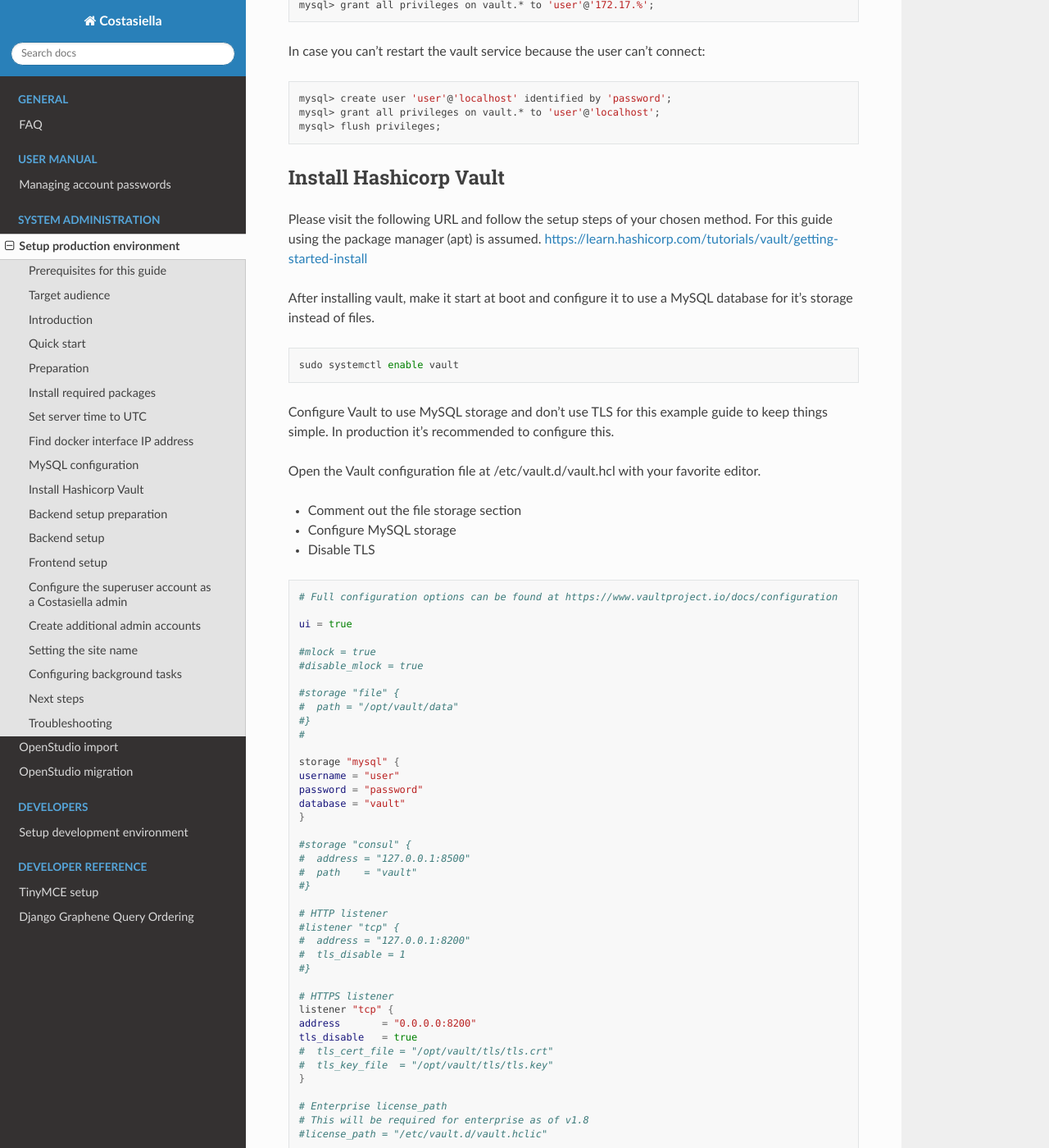
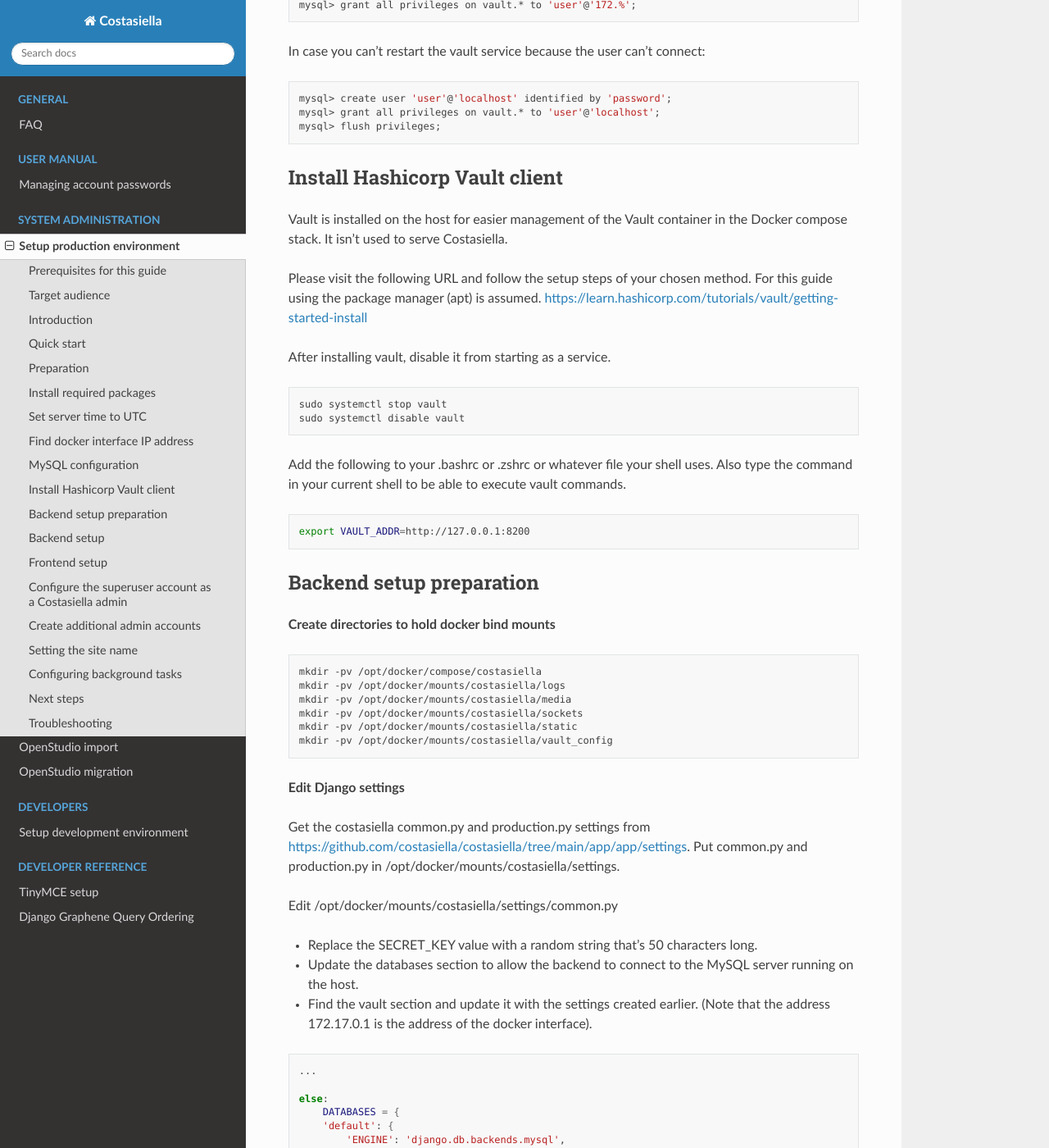
Before and after one commit to costasiella/costasiella_docs, a Sphinx documentation site: the page built from source/sysadmin/setup_production_environment.rst, in a window 1280 px wide and 1400 px high, scrolled down 3200 px. Shown: the whole window at 82% size. Built offline with Sphinx 7.4.7 and the Read the Docs theme 2.0.0, drawn with Linux system fonts in a browser that asks for light colours; some of the changed text lies outside the part shown.

Commit message:
Update docs for costasiella 2022.05

```diff
--- a/source/sysadmin/setup_production_environment.rst
+++ b/source/sysadmin/setup_production_environment.rst
@@ -58,8 +58,8 @@
 In case you're looking to evaluate Costasiella, the guide on setting up a local development environment might be a bit quicker.
 However, never use that setup on a production system. It's not secure enough, doesn't scale well when it comes to performance and will be hard to maintain.
 
-For a production system, there are just a number some components that need to be installed and configured to get Costasiella up and running.
-No way around it unfortunately.
+For a production system, there are a number of components that need to be installed and configured to get Costasiella up and running.
+No way around it.
 
 Preparation
 --------------
@@ -152,22 +152,86 @@
     mysql> flush privileges;
 
 
-Install Hashicorp Vault
--------------------------
+Install Hashicorp Vault client
+-------------------------------
+
+Vault is installed on the host for easier management of the Vault container in the Docker compose stack. It isn't used to serve Costasiella.
 
 Please visit the following URL and follow the setup steps of your chosen method. For this guide using the package manager (apt) is assumed.
 https://learn.hashicorp.com/tutorials/vault/getting-started-install
 
-After installing vault, make it start at boot and configure it to use a MySQL database for it's storage instead of files.
+After installing vault, disable it from starting as a service.
 
 .. code-block:: bash
 
-    sudo systemctl enable vault
+    sudo systemctl stop vault
+    sudo systemctl disable vault
+
+Add the following to your .bashrc or .zshrc or whatever file your shell uses.
+Also type the command in your current shell to be able to execute vault commands.
+
+.. code-block:: bash
+
+    export VAULT_ADDR=http://127.0.0.1:8200
+
+
+Backend setup preparation
+-------------------------
+
+**Create directories to hold docker bind mounts**
+
+.. code-block:: bash
+
+    mkdir -pv /opt/docker/compose/costasiella
+    mkdir -pv /opt/docker/mounts/costasiella/logs
+    mkdir -pv /opt/docker/mounts/costasiella/media
+    mkdir -pv /opt/docker/mounts/costasiella/sockets
+    mkdir -pv /opt/docker/mounts/costasiella/static
+    mkdir -pv /opt/docker/mounts/costasiella/vault_config
+
+**Edit Django settings**
+
+Get the costasiella common.py and production.py settings from https://github.com/costasiella/costasiella/tree/main/app/app/settings.
+Put common.py and production.py in /opt/docker/mounts/costasiella/settings.
+
+Edit /opt/docker/mounts/costasiella/settings/common.py
+
+- Replace the SECRET_KEY value with a random string that's 50 characters long.
+- Update the databases section to allow the backend to connect to the MySQL server running on the host.
+- Find the vault section and update it with the settings created earlier. (Note that the address 172.17.0.1 is the address of the docker interface).
+
+.. code-block:: bash
+
+    ...
+
+    else:
+        DATABASES = {
+        'default': {
+            'ENGINE': 'django.db.backends.mysql',
+            'NAME': 'costasiella',
+            'USER': 'user',
+            'PASSWORD': 'password',
+            'HOST': '172.17.0.1',
+            'PORT': 3306
+        }
+    }
+
+    ...
+
+    RECAPTCHA_PUBLIC_KEY = '<Your site key here>'
+    RECAPTCHA_PRIVATE_KEY = '<Your secret key here>'
+
+    ...
+
+Save the settings file
+
+**Create Vault configuration file**
 
 Configure Vault to use MySQL storage and don't use TLS for this example guide to keep things simple.
 In production it's recommended to configure this.
 
-Open the Vault configuration file at /etc/vault.d/vault.hcl with your favorite editor.
+Copy /etc/vault.d/vault.hcl to /opt/docker/mounts/costasiella/vault_config/vault.hcl
+Then edit the vault.hcl in /opt/docker/mounts/costasiella/vault_config
 
 - Comment out the file storage section
 - Configure MySQL storage
@@ -180,7 +244,7 @@
     ui = true
 
     #mlock = true
-    #disable_mlock = true
+    disable_mlock = true
 
     #storage "file" {
     #  path = "/opt/vault/data"
@@ -232,19 +297,21 @@
 
 Restart the vault service to reload the configuration file.
 
-Add the following to your .bashrc or .zshrc or whatever file your shell uses.
-Also type the command in your current shell to be able to execute vault commands.
+**Fetch the Docker compose & costasiella env files from GitHub**
+
+Get the docker-compose.yml and costasiella.env file from https://github.com/costasiella/costasiella and put them in /opt/docker/compose/costasiella.
+Then start the costasiella containers. At this point Vault will be unconfigured and Costasiella won't be functional yet. The next step is configuring Vault.
 
 .. code-block:: bash
 
-    export VAULT_ADDR=http://127.0.0.1:8200
-
+    cd /opt/docker/compose/costasiella
+    docker compose up
 
 **Perform initial setup for Vault**
 
 Create an SSH tunnel to map port 8200 on your Costasiella server to port 8200 on your device.
-Port 8200 should not be reachable on the server from the word wide web, please firewall it.
-Or a cleaner approach is to create multiple listeners. One for localhost and one for the docker interface.
+Port 8200 should not be reachable on the server from the word wide web, please make sure to firewall it.
+Alternatively a cleaner approach is to create multiple listeners. One for localhost and one for the docker interface.
 Have a look here at the Vault docs for more info:
 https://www.vaultproject.io/docs/configuration/listener/tcp
 
@@ -325,75 +392,9 @@
 
 Don't forget to regularly renew your token to ensure Costasiella doesn't lose access to Vault.
 
-Backend setup preparation
--------------------------
+**Set token in costsasielle env file**
 
-**Create directories to hold docker bind mounts**
-
-.. code-block:: bash
-
-    mkdir -pv /opt/docker/mounts/costasiella/logs
-    mkdir -pv /opt/docker/mounts/costasiella/media
-    mkdir -pv /opt/docker/mounts/costasiella/sockets
-    mkdir -pv /opt/docker/mounts/costasiella/static
-
-**Fetch backend code from GitHub**
-
-The settings directory is copied to a separate bind mount point so it can persist after an update.
-
-.. code-block:: bash
-
-    cd /opt/docker/mounts/costasiella
-    git clone https://github.com/costasiella/costasiella.git
-    cp -prv /opt/docker/mounts/costasiella/costasiella/app/app/settings /opt/docker/mounts/costasiella/settings
-
-**Edit Django settings**
-
-Edit /opt/docker/mounts/costasiella/settings/common.py
-
-- Replace the SECRET_KEY value with a random string that's 50 characters long.
-- Update the databases section to allow the backend to connect to the MySQL server running on the host.
-- Find the vault section and update it with the settings created earlier. (Note that the address 172.17.0.1 is the address of the docker interface).
-
-.. code-block:: bash
-
-    ...
-
-    else:
-        DATABASES = {
-        'default': {
-            'ENGINE': 'django.db.backends.mysql',
-            'NAME': 'costasiella',
-            'USER': 'user',
-            'PASSWORD': 'password',
-            'HOST': '172.17.0.1',
-            'PORT': 3306
-        }
-    }
-
-    ...
-
-    RECAPTCHA_PUBLIC_KEY = '<Your site key here>'
-    RECAPTCHA_PRIVATE_KEY = '<Your secret key here>'
-
-    ...
-
-Save the settings file
-
-**Configure docker-compose**
-
-Edit /opt/docker/mounts/costasiella/costasiella/docker-compose.yml and set the Vault environment variables.
-
-.. code-block:: bash
-
-    ...
-
-      - VAULT_URL=http://172.17.0.1:8200
-      - VAULT_TOKEN=<The Vault token generated earlier>
-      - VAULT_TRANSIT_KEY=costasiella
-
-    ...
-
+Edit /opt/docker/compose/costasiella/costasiella.env and add the token that was created in the previous step.
 
 **Configure email**
 
@@ -425,12 +426,13 @@
 
 **Starting containers**
 
-Now it's time to spin up the containers holding the backend code.
+Now it's time to restart the containers holding the backend code to make them aware of the config changes made in the previous steps.
 To do this, we're going into the folder holding the code and use docker-compose to bring the environment online.
 
 .. code-block:: bash
 
-    cd /opt/docker/mounts/costasiella/costasiella
+    cd /opt/docker/compose/costasiella
+    sudo docker-compose stop
     sudo docker-compose up
 
 **Getting the environment ready**
@@ -626,7 +628,7 @@
 
 Resultion: Ensure the backend container can connect to the database and restart it.
 
-**Fixtures don;t load with error: Connection refused**
+**Fixtures don't load with error: Connection refused**
 
 This error occurs when the backend container can't connect to your Vault instance.
 
```
Also changed, not shown: other parts of source/sysadmin/setup_production_environment.rst (+4 -3 lines).
